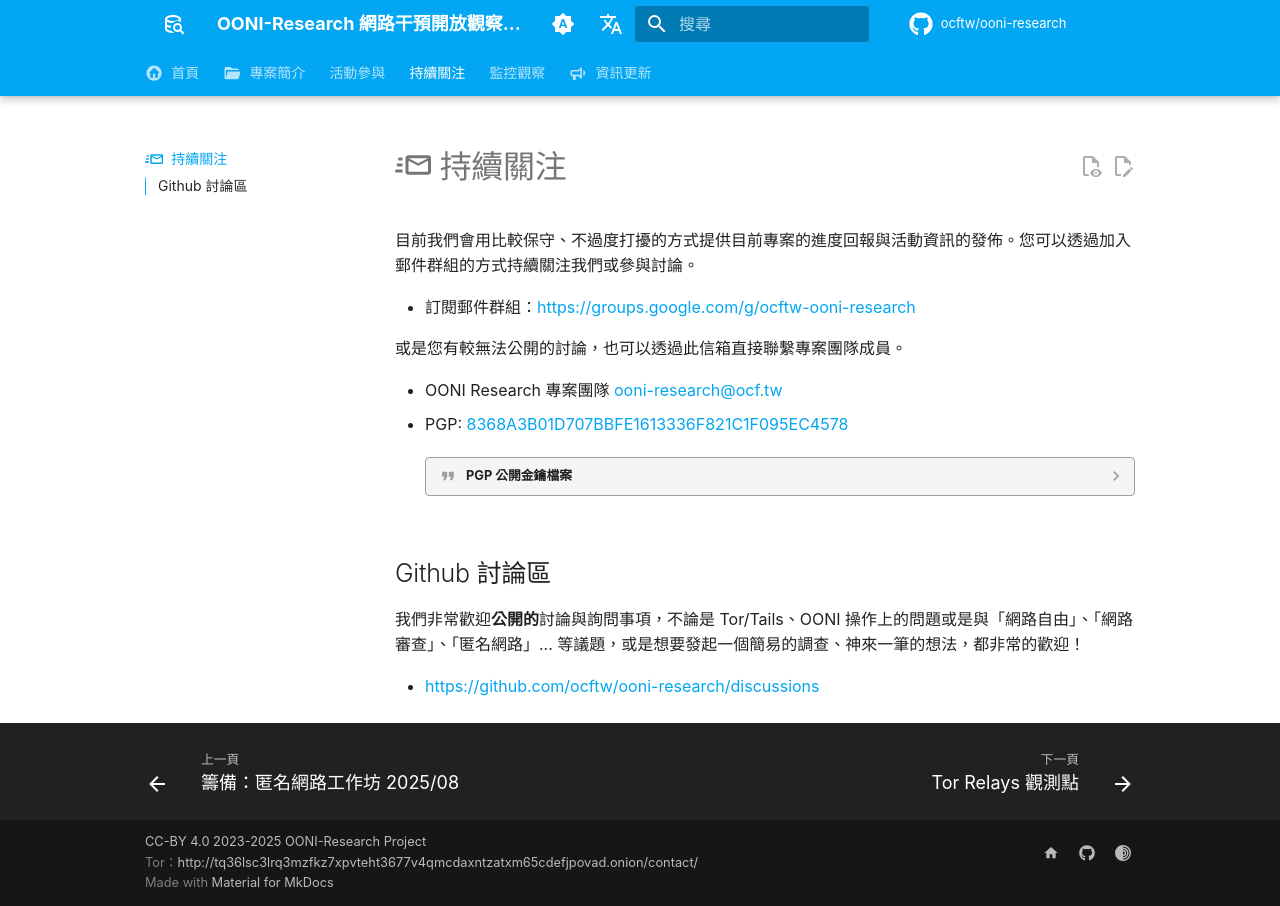
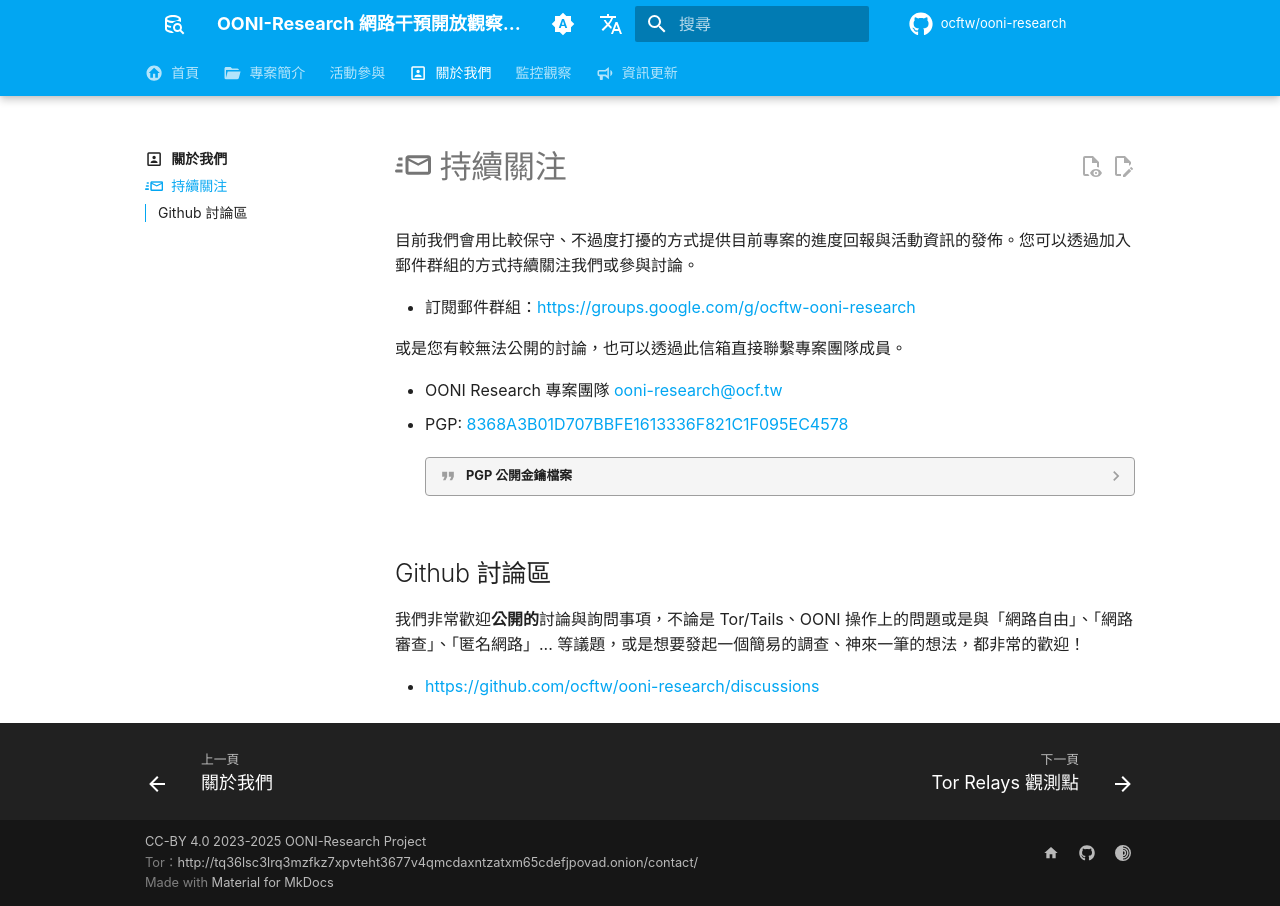
Before and after one commit to ocftw/ooni-research, an MkDocs documentation site: the page built from docs/zh-TW/contact.md, in a window 1280 px wide. Built offline with MkDocs 1.6.1 and Material for MkDocs 9.7.7, drawn with Linux system fonts in a browser that asks for light colours; a script that is not in the unit is left out; plug-ins that fetch from the network failed and are left out; comment, search, counter and statistics services are not loaded; some of the changed lines change nothing that is shown.

Commit message:
Add about us page
Signed-off-by: Toomore Chiang <toomore0929@gmail.com>

```diff
--- a/docs/mkdocs.yml
+++ b/docs/mkdocs.yml
@@ -33,7 +33,9 @@
       - event-workshop-2025.md
       - !ENV [NAV_EVENT_PREPARE, "籌備頁面"]:
           - event-workshop-2025-prepare.md
-  - contact.md
+  - !ENV [NAV_ABOUT, "關於我們"]:
+      - about/index.md
+      - contact.md
   - !ENV [NAV_WATCHER, "監控觀察"]:
       - watcher-tor-relays.md
   - !ENV [NAV_POST, "資訊更新"]:
--- /dev/null
+++ b/docs/zh-TW/about/index.md
@@ -0,0 +1,14 @@
+---
+title: 關於我們
+icon: material/account-box-outline
+---
+
+# :material-account-box-outline: 關於我們
+
+我們是關注「**匿名網路**」、「**網路自由**」的一群人，透過 Tor、Tails、OONI 工具喚起一般大眾網路自由的重要性！目前正在招募社群成員，建立第一批的社群夥伴，希望未來可以固定在網路上分享、更新「匿名網路」狀況。
+
+專案的一開始我們僅關注在 OONI 專案，透過[調查](../ooni-asns-coverage.md)臺灣 ASNs 在 OONI 資料庫中觀測資料的完整性、是否可以反應臺灣目前網路狀況。後續在持續推廣 OONI 的時候發現臺灣的網路相對自由很多，很多國際上的議題在臺灣比較少發生，因此對於網路監控、網路干預...等議題，在臺灣比較不好找到實際案例協助推廣，因此我們決定改變推廣方式與我們所扮演的角色，專注在隱私權相關議題，定位在「**匿名網路**」的議題上推動、在匿名網路服務上建立！
+
+我們目前首要任務是完成 2025/08 舉辦的「[匿名網路工作坊](../event-workshop-2025.md)」活動，希望在工作坊活動後可以募集到第一批的社群夥伴，一起規劃 2026 年的工作目標與社群樣態！
+
+[:material-email-fast-outline: 關注我們](../contact.md){ .md-button }
```
